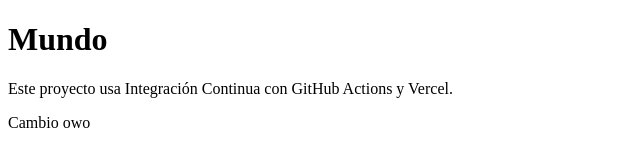
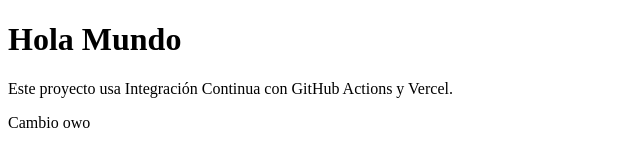
Before and after one commit to Paukozak/ing-y-calidad-ci, a website: page index.html in a window 1280 px wide. Shown: the whole page, without its empty margins (0-640 px from the left). Drawn offline with Linux system fonts and the light colour scheme.

Commit message:
agrego un hola

```diff
--- a/index.html
+++ b/index.html
@@ -5,7 +5,7 @@
     <title>Mundo CI</title>
   </head>
   <body>
-    <h1>Mundo</h1>
+    <h1>Hola Mundo</h1>
     <p>Este proyecto usa Integración Continua con GitHub Actions y Vercel.</p>
     <p>Cambio owo</p>
   </body>
```
